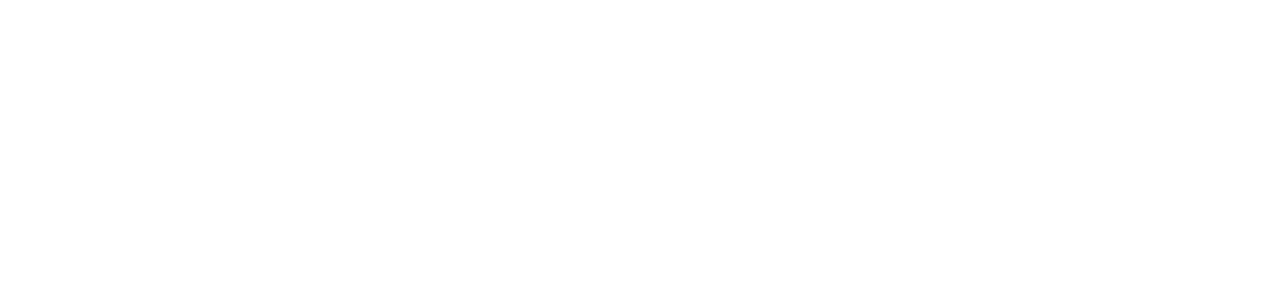
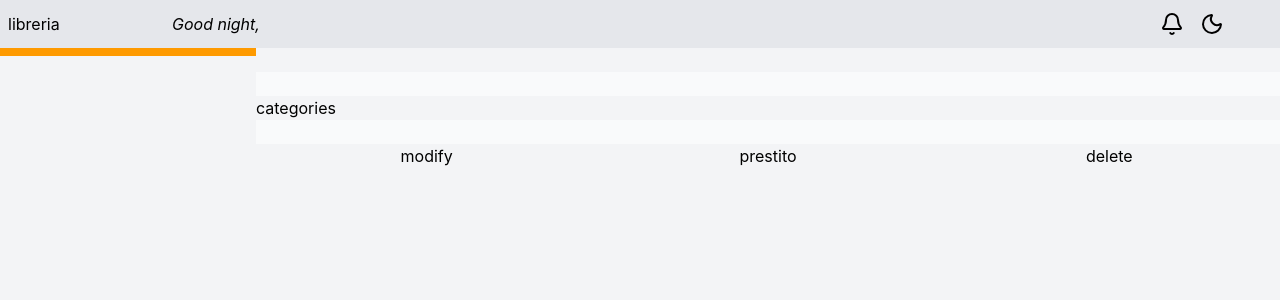
Before and after one commit to ValerioPacciani/bookshare, a React (Vite) app in the folder client/: page /books/1 in a window 1280 px wide. Before the commit this address had no page. Shown: the top 300 px of the page. Built offline with nearby package versions, Linux system fonts and the light colour scheme; no server answers.

Commit message:
Book details and add a new book functionality

```diff
--- a/client/src/App.jsx
+++ b/client/src/App.jsx
@@ -6,6 +6,9 @@ import Login from './pages/Login'
 import Register from './pages/Register'
 import Requests from './pages/Requests'
 import Map from './pages/Map'
+import BookDetail  from './pages/BookDetail'
+
+
 //REMBER TODO quando creo una chiamata di post se ho un immagine devo farlo sempre con multipart/form-data altimenti multer mi da errore nel backend
 
 function App() {
@@ -17,6 +20,7 @@ function App() {
         <Route path="/register" element={<Register />} />
         <Route path="/map" element={<Map />} />
         <Route path="/requests" element={<Requests />} />
+        <Route path="/books/:id" element={<BookDetail />} />
       </Routes>
     </BrowserRouter>
   )
--- a/client/src/components/Bookcard.jsx
+++ b/client/src/components/Bookcard.jsx
@@ -2,7 +2,7 @@
 
 
 const Bookcard = ({ title, author, coverImage }) => {
-    console.log(coverImage)
+    //console.log(coverImage)
     return (
         <div className=" mt-1.5 ml-2 h-80 w-48 flex flex-col rounded-md border-2 border-gray-400 bg-gray-700">
             <div className="h-4/5 overflow-visible">
--- a/client/src/components/NewBookModal.jsx
+++ b/client/src/components/NewBookModal.jsx
@@ -1,6 +1,8 @@
 import { useState } from "react";
 import { X, CirclePlus } from "lucide-react"
 import axiosClient from "../api/axiosConfig";
+import { Navigate } from "react-router-dom";
+
 //TODO ISBN E CATEGORIE
 const NewBookModal = ({ onclose }) => {
     const [title, setTitle] = useState("");
@@ -19,19 +21,26 @@ const NewBookModal = ({ onclose }) => {
 
     }
 
-    const handleSubmit = async () => {
+    const handleSubmit = async (e) => {
+        e.preventDefault();
         //creo l'oggetto da inviare al backend
         const fData = new FormData()
         fData.append("title", title);
         fData.append("author", author);
-        fData.append("imageCover", file);
+        fData.append("coverImage", file);
+        console.log("dati pronti: " +title + author + file)
         //invio al backand
-        await axiosClient.post('/api/books', fData);
+       try {
+        const resp = await axiosClient.post('/api/books', fData);
+
+        console.log(resp);
+        Navigate("/")
+
+    }   catch (error) {
+            console.error(error.response.data.message);
+    }
 
     }
-
-
-
     return (
 
         <div className="fixed inset-0 bg-black/50 flex items-center justify-center">
--- /dev/null
+++ b/client/src/pages/BookDetail.jsx
@@ -0,0 +1,74 @@
+import { useParams } from "react-router-dom"
+import Navbar from "../components/Navbar";
+import { useState } from "react";
+import { useEffect } from "react";
+import axiosClient from "../api/axiosConfig";
+
+const BookDetail =() => {
+    const [book,setBook] = useState()
+
+    const {id} = useParams(); // use param returns an object {id : 31} sop i need to destructure it, {id} so it returns 42
+
+    const  fetchId = async (id) => {
+
+        if (id) {
+        try{
+            const resbook = await axiosClient.get("/api/books/" + id);
+            setBook(resbook.data);
+        } catch (error) {
+            console.log(error);
+        }
+        }
+    }
+
+    useEffect(() => {
+
+        fetchId(id);
+
+    },[id]); //id is important here, so the useEffect will be lunchede every time id param changes
+
+    console.log(book);
+
+
+    return(
+        <div className ="min-h-screen bg-gray-100">
+            <Navbar></Navbar>
+            <div className="flex flex-row">
+                <div className="h-full min-h-full min-w-64 max-w-64 p-1 bg-amber-500">
+                   <img src={book?.coverImage}>
+                   </img>
+                </div>
+                <div className="flex-2 grid grid-rows-5 ">
+                    <div className="bg-gray-100 grid place-items-center">
+                        {book?.title}
+                    </div>
+                    <div className="bg-gray-50 grid place-items-center">
+                        {book?.author}
+                    </div>
+                    <div className="bg-gray-100">
+                        categories
+                    </div>
+                    <div className="bg-gray-50 grid place-items-center">
+                        <p>{book?.isbn}</p>
+                    </div>
+                    <div className="grid grid-cols-3 bg-gray-100">
+                        <button>
+                            modify
+                        </button>
+                        <button>
+                            prestito
+                        </button>
+                        <button>
+                            delete
+                        </button>
+                    </div>
+                </div>
+        </div>
+        </div>
+    )
+
+
+}
+
+
+export default BookDetail
--- a/client/src/pages/Home.jsx
+++ b/client/src/pages/Home.jsx
@@ -6,6 +6,7 @@ import { useState } from "react";
 import axiosClient from "../api/axiosConfig";
 import NewBookModal from "../components/NewBookModal";
 import { Plus } from "lucide-react";
+import {Link} from "react-router-dom"
 
 const Home = () => {
   const [books, setBooks] = useState([]); //la lista di libri posseduta dall utente, inizia come array vuoto
@@ -26,24 +27,42 @@ const Home = () => {
   return (
     <div className=" min-h-screen">
       <Navbar></Navbar>
-      <div className="flex flex-row">
-        <Sidebar></Sidebar>
-        {books.map((b) => (
+      <div className="flex flex-row bg-pink-100 relative min-h-screen">
+  <Sidebar />
+
+  {/* Area contenuto principale */}
+  <div className="flex-1 p-4 relative">
+
+    {/* Griglia responsive per le card */}
+    <div className="grid grid-cols-1 sm:grid-cols-2 md:grid-cols-3 lg:grid-cols-4 gap-2">
+      {//_id and not id because there is the database id
+      books.map((b) => (
+        <Link to={`/books/${b._id}`} key={b._id}>
         <Bookcard
+          key={b.id}
           title={b.title}
           author={b.author}
           coverImage={b.coverImage}
-          ></Bookcard>
+        />
+        </Link>
+      ))}
+    </div>
 
-        ))}
-        <div className="relative group">
-          <button onClick={() => setmodal(true)} className="bg-gray-300 hover:bg-green-400 rounded-full">
+    {/* Bottone fisso in basso a destra */}
+    <div className="fixed bottom-6 right-6 group z-50">
+      <button
+        onClick={() => setmodal(true)}
+        className="bg-gray-300 hover:bg-green-400 rounded-full p-3 shadow-lg"
+      >
         <Plus />
       </button>
       <span className="absolute bottom-full left-1/2 -translate-x-1/2 mb-2 px-2 py-1 bg-gray-800 text-white text-xs rounded opacity-0 group-hover:opacity-100 transition-opacity whitespace-nowrap">
         New Book
       </span>
     </div>
+
+  </div>
+
   {showmodal && <NewBookModal onclose={() => setmodal(false)} />}
 </div>
 </div>
```
Also changed, not shown: 2 other files (tests, documents, lock files or other folders). Lines whose indentation alone changed are shown as unchanged.
